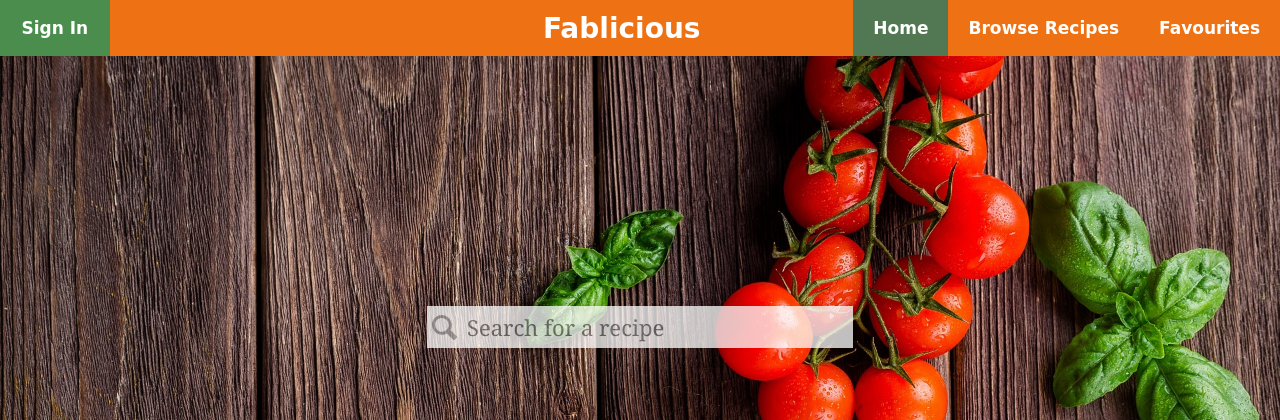
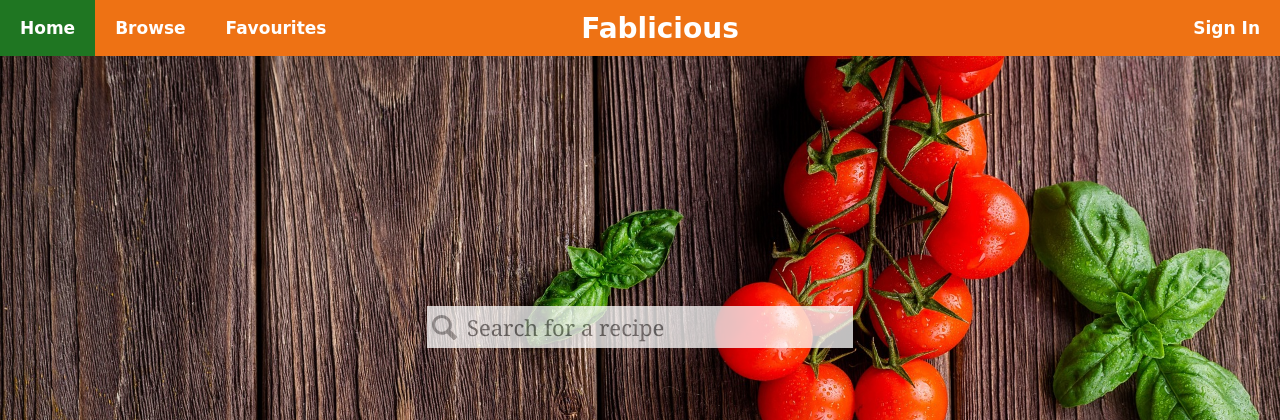
Before and after one commit to MohamedAdelMohamedMetwaley/cooking-website, a Node server app: page / in a window 1280 px wide. Shown: the top 420 px of the page. Run offline with Node 20, Linux system fonts and the light colour scheme; some web fonts are replaced.

Commit message:
Add responsivness to the page

```diff
--- a/public/styles/style.css
+++ b/public/styles/style.css
@@ -28,11 +28,14 @@ body{
 }
 
 /* Navigation bar */
+.dropbtn{
+    display: none;
+}
 nav{
     font-family: cursive, 'Gill Sans', 'Gill Sans MT', Calibri, 'Trebuchet MS', sans-serif;
     display: grid;
     width: 100%;
-    grid-template: 1fr / 0.75fr 1fr 1fr 3fr 3fr;
+    grid-template: 1fr / 1fr 1fr 1fr 3fr 1fr 1fr max-content;
     align-items: center;
     background-color: #EE7214;
     color: white;
@@ -47,10 +50,12 @@ nav > h2{
     grid-column-start: 4;
     margin: 0;
 }
-nav > div{
+.dropdown{
+    grid-column: span 3;
+}
+.dropdown-content{
     display: flex;
-    justify-content: end;
-    grid-column-start: 5;
+    justify-content: start;
 }
 nav a{
     color: white ;
@@ -59,10 +64,12 @@ nav a{
 }
 /* Highlight the current page in the navbar */
 .browse .nav-browse, .home .nav-home, .favourites .nav-fav{
-    background-color: #527853;
+    background-color: #1f7622 !important;
 }
 
-.signin{grid-column-start: 1;}
+.signin{
+    grid-column-start: 7;
+}
 
 nav a:hover{
     transition: 0.3s;
--- a/views/partials/header.ejs
+++ b/views/partials/header.ejs
@@ -11,11 +11,14 @@
 </head>
 <body class="<%- locals.pageClass %>">
     <nav>
+        <div class="dropdown">
+            <img class="dropbtn" src="./images/list.png" alt="list">
+            <div class="dropdown-content">
+                <a class="nav-home" href="/">Home</a>
+                <a class="nav-browse" href="/browse">Browse</a>
+                <a class="nav-fav" href="/favourites">Favourites</a>
+            </div>
+        </div>
+        <h2>Fablicious</h2>
         <a class="signin" href="/signin">Sign In</a>
-        <h2>Fablicious</h2>
-        <div>
-            <a class="nav-home" href="/">Home</a>
-            <a class="nav-browse" href="/browse">Browse Recipes</a>
-            <a class="nav-fav" href="/favourites">Favourites</a>
-        </div>
     </nav>
```
Also changed, not shown: other parts of public/styles/style.css (+73 -1 lines), public/images/list.png (added).
